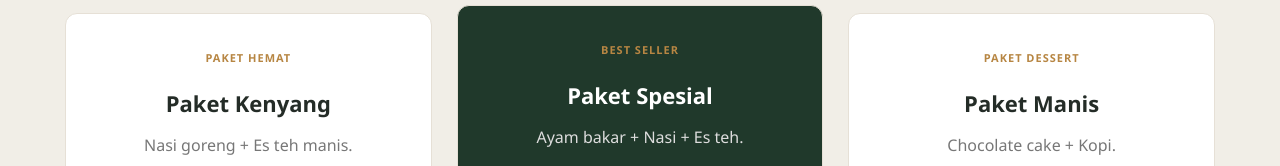
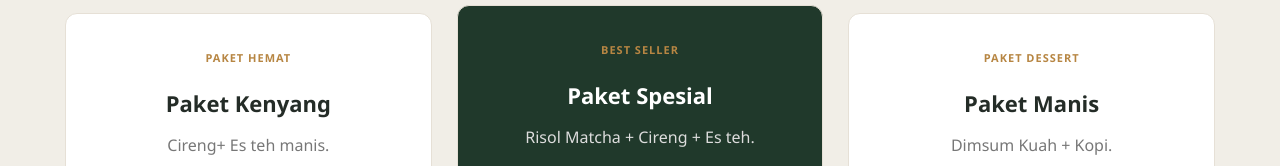
Before and after one commit to anggamaulanar6-png/kelanarasa, a plain HTML site: page index.html in a window 1280 px wide. Shown: the part 4120-4286 px from the top of the page. Drawn offline with Linux system fonts and the light colour scheme.

Commit message:
Update menu items in index.html

```diff
--- a/index.html
+++ b/index.html
@@ -208,7 +208,7 @@
             <div class="angga-promo-card">
                 <span class="angga-promo-label">PAKET HEMAT</span>
                 <h3>Paket Kenyang</h3>
-                <p>Nasi goreng + Es teh manis.</p>
+                <p>Cireng+ Es teh manis.</p>
                 <h2>Rp 20.000</h2>
                 <button onclick="anggaAddPromo(9)">
                     Pesan Paket
@@ -218,7 +218,7 @@
             <div class="angga-promo-card angga-promo-featured">
                 <span class="angga-promo-label">BEST SELLER</span>
                 <h3>Paket Spesial</h3>
-                <p>Ayam bakar + Nasi + Es teh.</p>
+                <p>Risol Matcha + Cireng + Es teh.</p>
                 <h2>Rp 27.000</h2>
                 <button onclick="anggaAddPromo(10)">
                     Pesan Paket
@@ -228,7 +228,7 @@
             <div class="angga-promo-card">
                 <span class="angga-promo-label">PAKET DESSERT</span>
                 <h3>Paket Manis</h3>
-                <p>Chocolate cake + Kopi.</p>
+                <p>Dimsum Kuah + Kopi.</p>
                 <h2>Rp 25.000</h2>
                 <button onclick="anggaAddPromo(11)">
                     Pesan Paket
```
